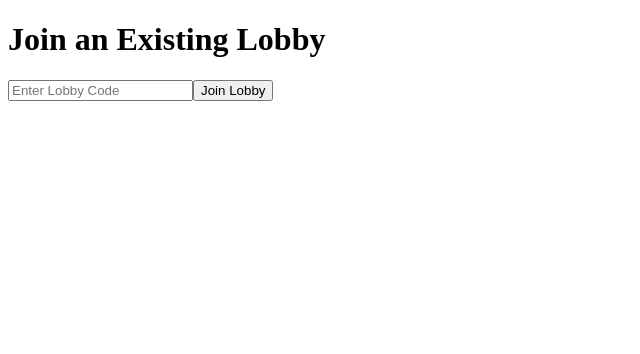
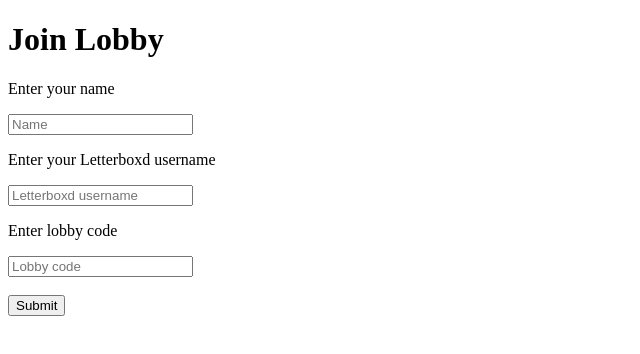
Before and after one commit to aidenap21/HackKU2025, a React (Create React App) app in the folder frontend/: page /HackKU2025/joinlobby in a window 1280 px wide. Shown: the top 354 px of the page, without its empty margins (0-640 px from the left). Built offline with nearby package versions, Linux system fonts and the light colour scheme.

Commit message:
Mainly add JoinLobby and fix a few small things

```diff
--- a/frontend/src/App.js
+++ b/frontend/src/App.js
@@ -23,7 +23,7 @@ function App() {
       <Route path="/hostlobby/:lobby_code" element={<HostLobby />} />
       <Route path="/joinlobby" element={<JoinLobby />} />
       <Route path="/waitinglobby/:lobby_code" element={<WaitingLobby />} />
-      <Route path="/question/:lobby_code" element={<Question />} />
+      <Route path="/question/:lobby_code/:question_number" element={<Question />} />
       <Route path="/correct/:lobby_code" element={<Correct />} />
       <Route path="/incorrect/:lobby_code" element={<Incorrect />} />
       <Route path="/scoreboard/:lobby_code" element={<Scoreboard />} />
--- a/frontend/src/pages/HostLobby.js
+++ b/frontend/src/pages/HostLobby.js
@@ -3,7 +3,7 @@ import { useNavigate, useParams } from "react-router-dom";
 
 function HostLobby() {
   const navigate                     = useNavigate();
-  const {lobby_code}                  = useParams();
+  const {lobby_code}                 = useParams();
   const [name, setName]              = useState("");
   const [username, setUsername]      = useState("");
   const [list_author, setListAuthor] = useState("");
@@ -48,9 +48,9 @@ function HostLobby() {
       }),
     });
 
-    // const data = await response.json();
-    // console.log("Received data:", data);
-    // setQuestions(data.questions);
+    const data = await response.json();
+    console.log("Received data:", data);
+    navigate(`question/${lobby_code}/${1}`);
   };
 
   return (
--- a/frontend/src/pages/JoinLobby.js
+++ b/frontend/src/pages/JoinLobby.js
@@ -1,24 +1,84 @@
 import React, { useState } from "react";
-import { useNavigate } from "react-router-dom";
+import { useNavigate, useParams } from "react-router-dom";
 
 function JoinLobby() {
-  const [lobbyCode, setLobbyCode] = useState("");
-  const navigate = useNavigate();
+  const navigate                     = useNavigate();
+  const [name, setName]              = useState("");
+  const [username, setUsername]      = useState("");
+  const [lobby_code, setLobbyCode]   = useState("");
 
-  const handleJoinLobby = () => {
-    navigate(`/lobby/${lobbyCode}`);
+  const handleNameInputChange = (e) => {
+    setName(e.target.value);
+  };
+
+  const handleUsernameInputChange = (e) => {
+    setUsername(e.target.value);
+  };
+
+  const handleLobbyCodeInputChange = (e) => {
+    setLobbyCode(e.target.value);
+  };
+
+  const handleSubmit = async (e) => {
+    //e.preventDefault();
+
+    const response = await fetch("https://hackku2025.onrender.com/api/joinlobby", {
+      method: "POST",
+      headers: {
+        "Content-Type": "application/json",
+      },
+      body: JSON.stringify({
+        name        : name,
+        username    : username,
+        lobby_code  : lobby_code,
+      }),
+    });
+
+    const data = await response.json();
+    console.log("Received data:", data);
+    navigate(`waitinglobby/${lobby_code}`);
   };
 
   return (
-    <div>
-      <h1>Join an Existing Lobby</h1>
-      <input
-        type="text"
-        value={lobbyCode}
-        onChange={(e) => setLobbyCode(e.target.value)}
-        placeholder="Enter Lobby Code"
-      />
-      <button onClick={handleJoinLobby}>Join Lobby</button>
+    <div className="flex flex-col items-center justify-center h-screen bg-gray-100">
+        <h1 className="text-3xl font-bold mb-6">Join Lobby</h1>
+
+        <form onSubmit={handleSubmit}>
+            <p>Enter your name</p>
+            <input
+            type="text"
+            placeholder="Name"
+            value={name}
+            onChange={handleNameInputChange}
+            className="border p-2 rounded mb-4 w-full"
+            />
+            <br></br>
+            <p>Enter your Letterboxd username</p>
+            <input
+            type="text"
+            placeholder="Letterboxd username"
+            value={username}
+            onChange={handleUsernameInputChange}
+            className="border p-2 rounded mb-4 w-full"
+            />
+            <br></br>
+            <p>Enter lobby code</p>
+            <input
+            type="text"
+            placeholder="Lobby code"
+            value={lobby_code}
+            onChange={handleLobbyCodeInputChange}
+            className="border p-2 rounded mb-4 w-full"
+            />
+            <br></br>
+            <br></br>
+            <button
+            type="submit"
+            className="bg-blue-600 text-white p-2 rounded w-full"
+            >
+            Submit
+            </button>
+        </form>
     </div>
   );
 }
```
